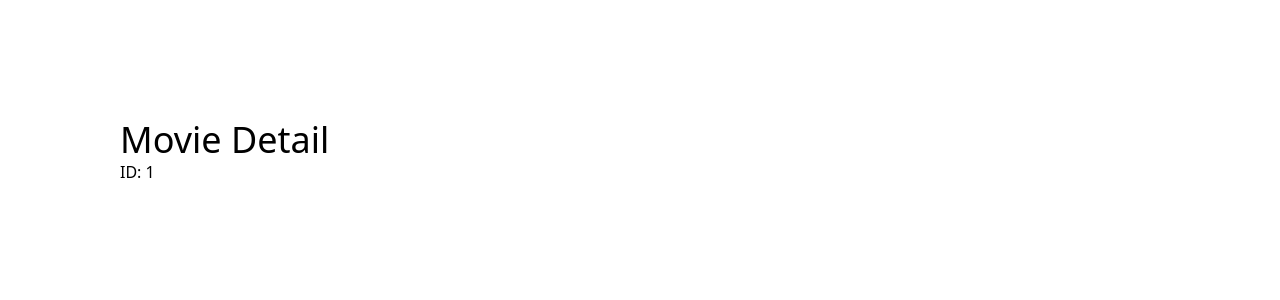
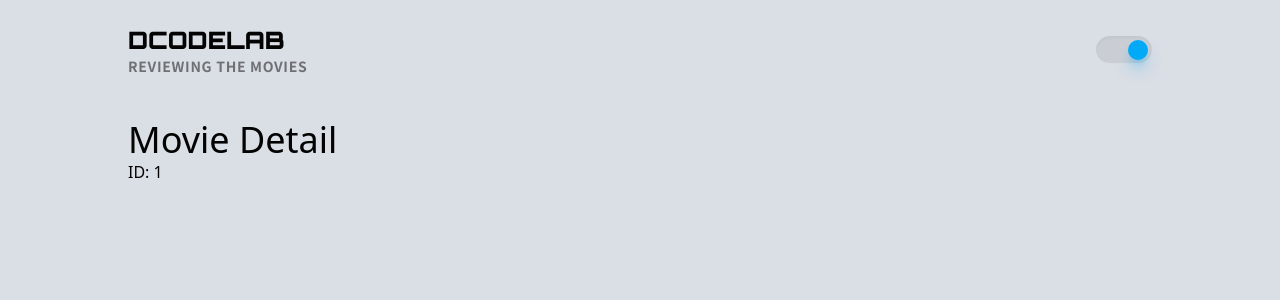
Before and after one commit to tubi55/react19_part5_atomic_design_pattern, a React (Vite) app: page /1 in a window 1280 px wide. Shown: the top 300 px of the page. Built offline with nearby package versions, Linux system fonts and the light colour scheme; a web font is replaced by a local one.

Commit message:
Organisms: Header

```diff
--- a/src/App.jsx
+++ b/src/App.jsx
@@ -2,12 +2,20 @@ import { Route, Routes } from "react-router-dom";
 import MovieList from "./pages/MovieList";
 import MovieDetail from "./pages/MovieDetail";
 import "./index.css";
+import Header from "./components/organisms/Header";
+import { useRef } from "react";
 
 export default function App() {
+  const mainRef = useRef(null);
+
   return (
-    <Routes>
-      <Route path="/" element={<MovieList />} />
-      <Route path="/:id" element={<MovieDetail />} />
-    </Routes>
+    // 스크롤이 될 프레임 요소인 main을 참조객체에 담고 heder에 전달
+    <main ref={mainRef} className="w-full h-screen overflow-y-auto bg-theme text-theme transition-colors duration-1000">
+      <Header scrollTarget={mainRef} />
+      <Routes>
+        <Route path="/" element={<MovieList />} />
+        <Route path="/:id" element={<MovieDetail />} />
+      </Routes>
+    </main>
   );
 }
--- a/src/components/organisms/Header.jsx
+++ b/src/components/organisms/Header.jsx
@@ -1,26 +1,32 @@
 import { useEffect, useState } from "react";
 import Logo from "../molecules/Logo";
-import ToggleTheme from "../molecules/ToggleTheme";
+import ThemeToggler from "../molecules/ThemeToggler";
 import { twMerge } from "tailwind-merge";
 
 export default function Header({ scrollTarget }) {
-  const [Blur, setBlur] = useState(false);
+  //스크롤 여부에 따라 blur효과 적용을 위한 상태
+  const [blur, setBlur] = useState(false);
 
+  //기본 헤더 스타일
   const headerStyle = "fixed w-full flex-between items-center px-[10vw] py-6 z-100";
 
   useEffect(() => {
     const target = scrollTarget?.current;
+
+    //target참조값이 있을때 scroll유무에 따른 blur 상태 변경 핸들러
     if (!target) return;
     const handleScroll = () => setBlur(target.scrollTop > 0);
 
+    //이벤트 연결 및 제거문
     target.addEventListener("scroll", handleScroll);
     return () => target.removeEventListener("scroll", handleScroll);
   }, [scrollTarget]);
 
   return (
-    <header className={twMerge(headerStyle, Blur && "bg-theme2/60 backdrop-blur-sm shadow")}>
+    // 스크롤시 header의 배경을 블러처리하고 그림자 추가
+    <header className={twMerge(headerStyle, blur && "bg-theme2/60 backdrop-blur-sm shadow")}>
       <Logo title="DCODELAB" desc="REVIEWING THE MOVIES" />
-      <ToggleTheme />
+      <ThemeToggler />
     </header>
   );
 }
--- a/src/pages/MovieDetail.jsx
+++ b/src/pages/MovieDetail.jsx
@@ -3,7 +3,7 @@ import { useParams } from "react-router-dom";
 export default function MovieDetail() {
   const { id } = useParams();
   return (
-    <div className="p-30">
+    <div className="px-[10vw] py-30">
       <h1 className="text-4xl">Movie Detail</h1>
       <h2>ID: {id}</h2>
     </div>
--- a/src/pages/MovieList.jsx
+++ b/src/pages/MovieList.jsx
@@ -56,7 +56,7 @@ export default function MovieList() {
   }, [deferredQuery, movieData]);
 
   return (
-    <div className="p-30">
+    <div className="px-[10vw] py-30">
       <div className="mb-2 text-center">
         <FilterForm query={query} setQuery={setQuery} color="text-white" />
       </div>
```
